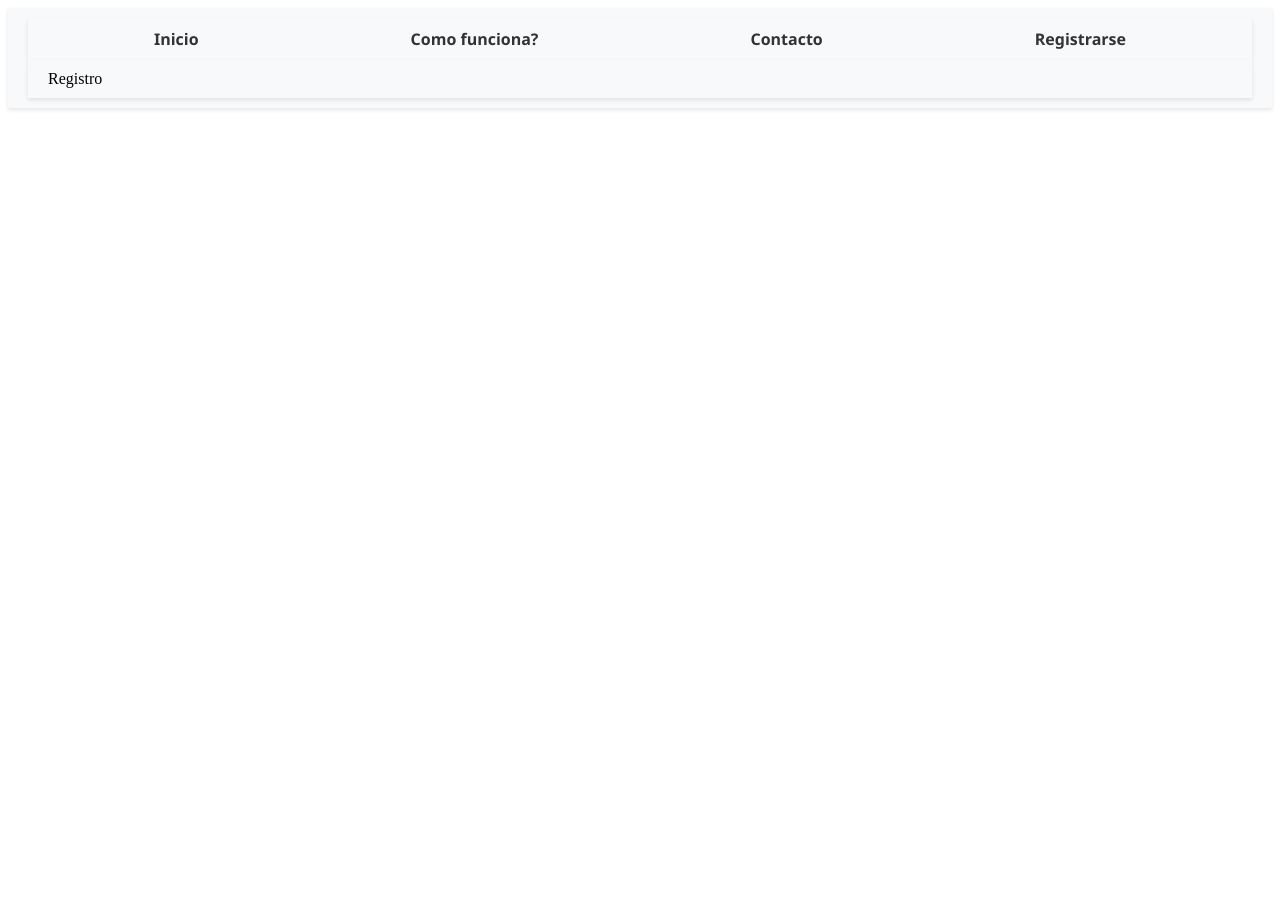
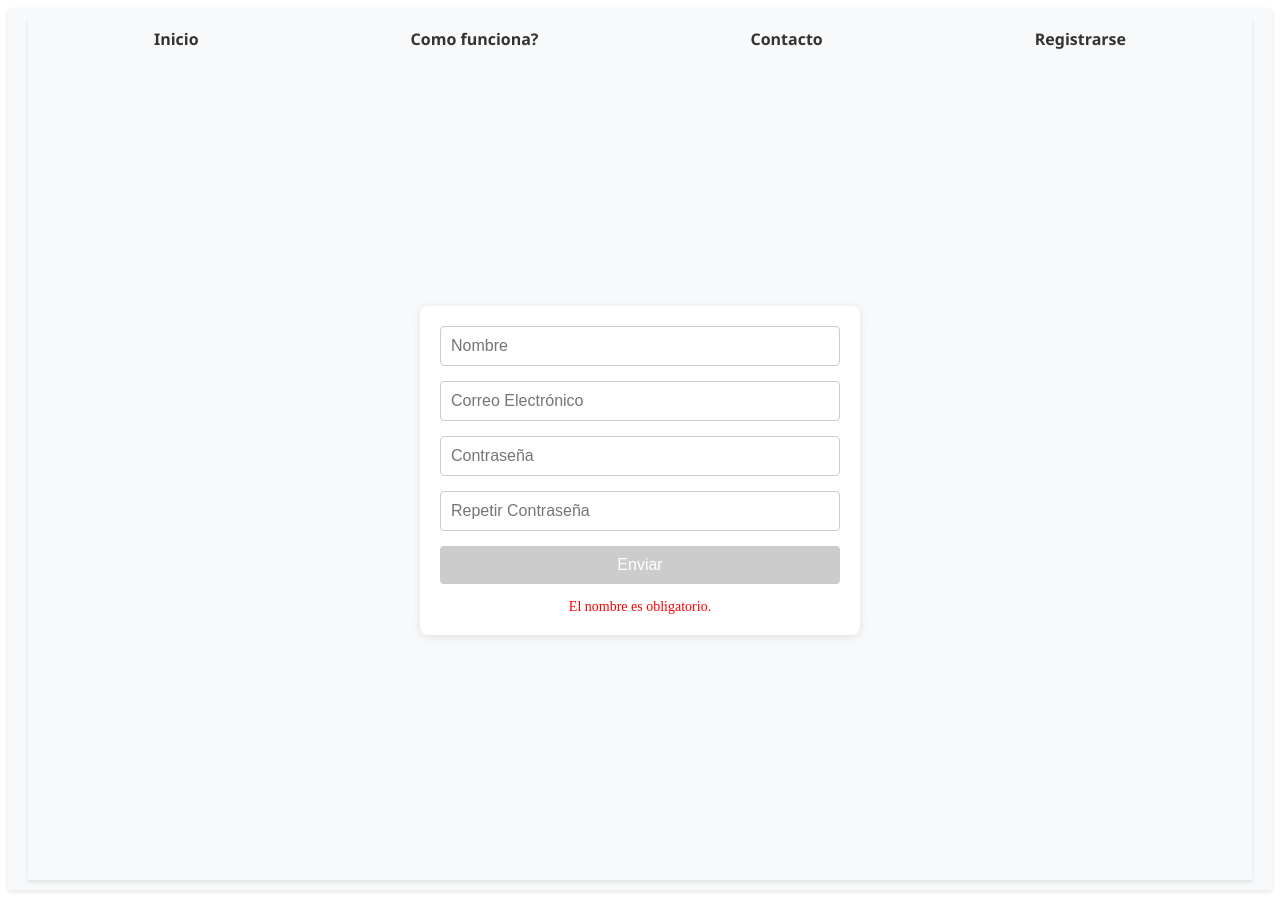
Before and after one commit to AgustinErimbaue/CarePro2-app, a React (Vite) app: page /Registro in a window 1280 px wide. Before the commit the page ends 800 px from the top, so only its background shows below. Built offline with nearby package versions, Linux system fonts and the light colour scheme.

Commit message:
Se crea formulario con su respectivo css

```diff
--- a/src/components/Registro/Registro.css
+++ b/src/components/Registro/Registro.css
@@ -0,0 +1,64 @@
+.form-container {
+    display: flex;
+    justify-content: center;
+    align-items: center;
+    height: 100vh;
+  }
+
+  form {
+    background-color: #ffffff;
+    padding: 20px;
+    border-radius: 8px;
+    box-shadow: 0 2px 10px rgba(0, 0, 0, 0.1);
+    width: 100%;
+    max-width: 400px;
+    display: flex;
+    flex-direction: column;
+    gap: 15px;
+  }
+
+  input[type="text"],
+  input[type="email"],
+  input[type="password"] {
+    padding: 10px;
+    border: 1px solid #ccc;
+    border-radius: 4px;
+    font-size: 16px;
+    width: 100%;
+    box-sizing: border-box;
+    transition: border-color 0.3s ease;
+  }
+
+  input[type="text"]:focus,
+  input[type="email"]:focus,
+  input[type="password"]:focus {
+    border-color: #007bff;
+    outline: none;
+  }
+
+  button[type="submit"] {
+    padding: 10px;
+    border: none;
+    border-radius: 4px;
+    background-color: #007bff;
+    color: white;
+    font-size: 16px;
+    cursor: pointer;
+    transition: background-color 0.3s ease;
+  }
+
+  button[type="submit"]:disabled {
+    background-color: #cccccc;
+    cursor: not-allowed;
+  }
+
+  button[type="submit"]:hover:not(:disabled) {
+    background-color: #0056b3;
+  }
+
+  p {
+    color: red;
+    font-size: 14px;
+    margin: 0;
+    text-align: center;
+  }
--- a/src/components/Registro/Registro.jsx
+++ b/src/components/Registro/Registro.jsx
@@ -1,9 +1,108 @@
-import React from 'react'
+import React, { useEffect, useState } from "react";
+import "./Registro.css"; // Importa el CSS
 
 const Registro = () => {
+  const [data, setData] = useState({
+    name: "",
+    email: "",
+    password: "",
+    repeatPassword: "",
+  });
+
+  const [btnDisabled, setBtnDisabled] = useState(true);
+  const [message, setMessage] = useState("");
+
+  const initialState = {
+    name: "",
+    email: "",
+    password: "",
+    repeatPassword: "",
+  };
+
+  const validateForm = () => {
+    if (!data.name) {
+      setMessage("El nombre es obligatorio.");
+      setBtnDisabled(true);
+    } else if (data.name.length < 3) {
+      setMessage("El nombre debe tener al menos 3 caracteres.");
+      setBtnDisabled(true);
+    } else if (!data.email) {
+      setMessage("El correo electrónico es obligatorio.");
+      setBtnDisabled(true);
+    } else if (!/\S+@\S+\.\S+/.test(data.email)) {
+      setMessage("El correo electrónico no es válido.");
+      setBtnDisabled(true);
+    } else if (!data.password) {
+      setMessage("La contraseña es obligatoria.");
+      setBtnDisabled(true);
+    } else if (data.password.length < 6) {
+      setMessage("La contraseña debe tener al menos 6 caracteres.");
+      setBtnDisabled(true);
+    } else if (data.password !== data.repeatPassword) {
+      setMessage("Las contraseñas no coinciden.");
+      setBtnDisabled(true);
+    } else {
+      setMessage("");
+      setBtnDisabled(false);
+    }
+  };
+
+  useEffect(() => {
+    validateForm();
+  }, [data]);
+
+  const clearState = () => {
+    setData(initialState);
+  };
+
+  const handleInputChange = (e) => {
+    setData({ ...data, [e.target.name]: e.target.value });
+  };
+
+  const handleSubmit = (e) => {
+    e.preventDefault();
+    console.log(`Enviando datos... Nombre: ${data.name}, Email: ${data.email}`);
+    clearState();
+  };
+
   return (
-    <div>Registro</div>
-  )
-}
+    <div className="form-container"> {/* Contenedor para centrar el formulario */}
+      <form onSubmit={handleSubmit}>
+        <input
+          type="text"
+          placeholder="Nombre"
+          value={data.name}
+          name="name"
+          onChange={handleInputChange}
+        />
+        <input
+          type="email"
+          placeholder="Correo Electrónico"
+          value={data.email}
+          name="email"
+          onChange={handleInputChange}
+        />
+        <input
+          type="password"
+          placeholder="Contraseña"
+          value={data.password}
+          name="password"
+          onChange={handleInputChange}
+        />
+        <input
+          type="password"
+          placeholder="Repetir Contraseña"
+          name="repeatPassword"
+          value={data.repeatPassword}
+          onChange={handleInputChange}
+        />
+        <button type="submit" disabled={btnDisabled}>
+          Enviar
+        </button>
+        {message && <p>{message}</p>}
+      </form>
+    </div>
+  );
+};
 
-export default Registro
+export default Registro;
```
